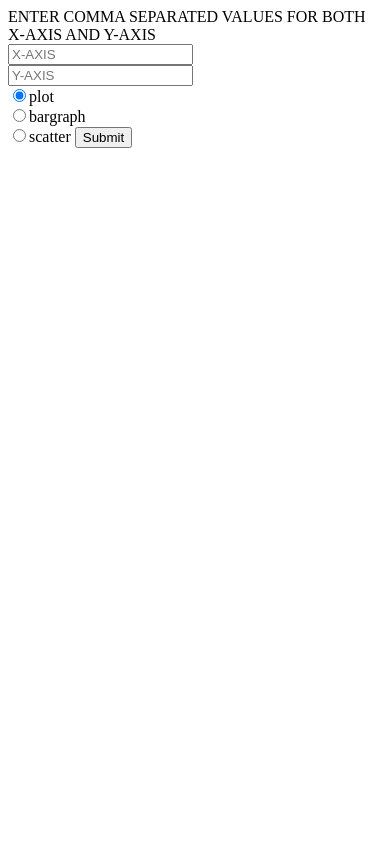
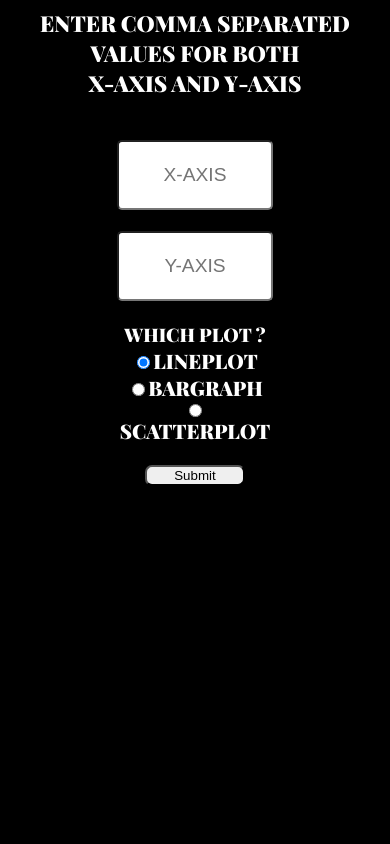
Before and after one commit to 0xfirefist/dataVisualization, a Flask app: page / in a window 390 px wide. Run offline with Flask 2, Linux system fonts and the light colour scheme.

Commit message:
styling done

```diff
--- a/app.py
+++ b/app.py
@@ -1,7 +1,7 @@
 import matplotlib
 matplotlib.use('agg')
 import matplotlib.pyplot as plt
-from flask import render_template, Flask, request
+from flask import render_template, Flask, request, url_for
 import base64
 from io import BytesIO
 
@@ -13,20 +13,38 @@ def index():
 
 @app.route("/submit",methods=["POST"])
 def visualize():
-	x=list(map(float,request.form["xaxis"].split(",")))
-	y=list(map(float,request.form["yaxis"].split(",")))
+	try:
+		x=list(map(float,request.form["xaxis"].split(",")))
+		y=list(map(float,request.form["yaxis"].split(",")))
+	except:
+		return render_template("error.html")
 	if len(x)!=len(y):
-		return render_template("<html>enter correct values</html>")
+		return render_template("error.html")
+	if len(x)==0 or len(y)==0:
+		return render_template("error.html")
 	img=BytesIO()
 	if request.form["graph"] == "plot" :
 		plt.figure()
 		plt.plot(x,y)
+		plt.title('LINE PLOT')
+
 	if request.form["graph"] == "bargraph" :
 		plt.figure()
 		plt.bar(x,y)
+		plt.title('BARGRAPH')
+
 	if request.form["graph"] == "scatter" :
 		plt.figure()
 		plt.scatter(x,y)
+		plt.title('SCATTER PLOT')
+
+
+	plt.xlabel('X AXIS')
+	plt.ylabel('Y AXIS')
+	plt.xticks(range(0,int(max(x)+2)))
+	plt.yticks(range(0,int(max(y)+2)))
+	plt.grid(True)
+
 
 
 	plt.savefig(img)
--- /dev/null
+++ b/static/index.css
@@ -0,0 +1,51 @@
+body{
+    background-color: black;
+    color:white;
+    font-family: 'Playfair Display', serif;
+
+}
+div{
+	display: flex;
+	flex-wrap: wrap;
+}
+form{
+	margin-left:28%;
+	width: 44%;
+	text-align: center;
+}
+.coordinates{
+    border-radius: 5px;
+    height: 70px;
+    width: 95%;
+    font-size: 1.2em;
+	margin: auto;
+
+}
+.coordinates::placeholder{
+	margin:auto;
+	text-align: center;
+}
+label{
+	font-size: 20px;
+}
+h2{
+	margin : auto;
+	text-align: center;
+    font-size: 22px;
+}
+h3{
+	margin:0;
+}
+iframe{
+	display: none;
+}
+input[type="submit"]{
+	width: 100px;
+	border-radius: 7px;
+}
+@media only screen and (max-width:700px){
+	div{
+		flex-direction:column;
+		justify-content: center;
+	}
+}
--- /dev/null
+++ b/templates/error.html
@@ -0,0 +1,3 @@
+<html style="color:wheat;text-align: center;font-weight: bold">
+PLEASE ENTER CORRECT VALUES
+</html>
--- a/templates/index.html
+++ b/templates/index.html
@@ -1,23 +1,50 @@
 <html>
 
   <head>
+    <link rel="stylesheet" href="{{ url_for('static' , filename='index.css')}}">
+    <meta name="viewport" content="width=device-width, initial-scale=1.0">
+    <link href="https://fonts.googleapis.com/css?family=Playfair+Display:900" rel="stylesheet">
   </head>
 
   <body>
+    <h2>ENTER COMMA SEPARATED VALUES FOR BOTH <br> X-AXIS AND Y-AXIS</h2><br>
+    <div><form id="form" action="/submit" method="post" target="my_iframe">
 
-    <form action="/submit" method="post">
-      ENTER COMMA SEPARATED VALUES FOR BOTH X-AXIS AND Y-AXIS
       <br>
-      <input type="text" placeholder="X-AXIS" name="xaxis">
+      <input class="coordinates" type="text" placeholder="X-AXIS" name="xaxis">
       <br>
-      <input type="text" placeholder="Y-AXIS" name="yaxis">
       <br>
-      <input type="radio" name="graph" value="plot" checked>plot<br>
-      <input type="radio" name="graph" value="bargraph">bargraph<br>
-      <input type="radio" name="graph" value="scatter">scatter
-      <input type="submit">
+      <input class="coordinates" type="text" placeholder="Y-AXIS" name="yaxis">
+      <br>
+      <br>
+      <h3>WHICH PLOT ?</h3>
+      <label><input class="radio" type="radio" name="graph" value="plot" checked>LINEPLOT</label><br>
+      <label><input class="radio" type="radio" name="graph" value="bargraph">BARGRAPH</label><br>
+      <label><input class="radio" type="radio" name="graph" value="scatter">SCATTERPLOT</label> <br><br>
+      <input type="submit" onclick="ifram()">
     </form>
+    <iframe id="img" scrolling="no" name="my_iframe" style="width: 55%;height: 80%;border:0;overflow:hidden"></iframe></div>
 
   </body>
-
+  <script>
+    function ifram(){
+      if(window.innerWidth>700){
+        a=document.getElementById("img");
+        a.style.display="block";
+        a.style.border="2px;"
+        b=document.getElementById("form");
+        b.style.margin="0";
+      }
+      else{
+        a=document.getElementById("img");
+        a.style.display="block";
+        a.style.border="2px;"
+        a.style.width='100%'
+        a.scrolling='yes'
+        a.style.overflow='auto'
+        b=document.getElementById("form");
+        b.style.marginLeft='28%';
+      }
+    }
+  </script>
 </html>
```
Also changed, not shown: requirements.txt (added, +14 -0 lines), 1 other file.
